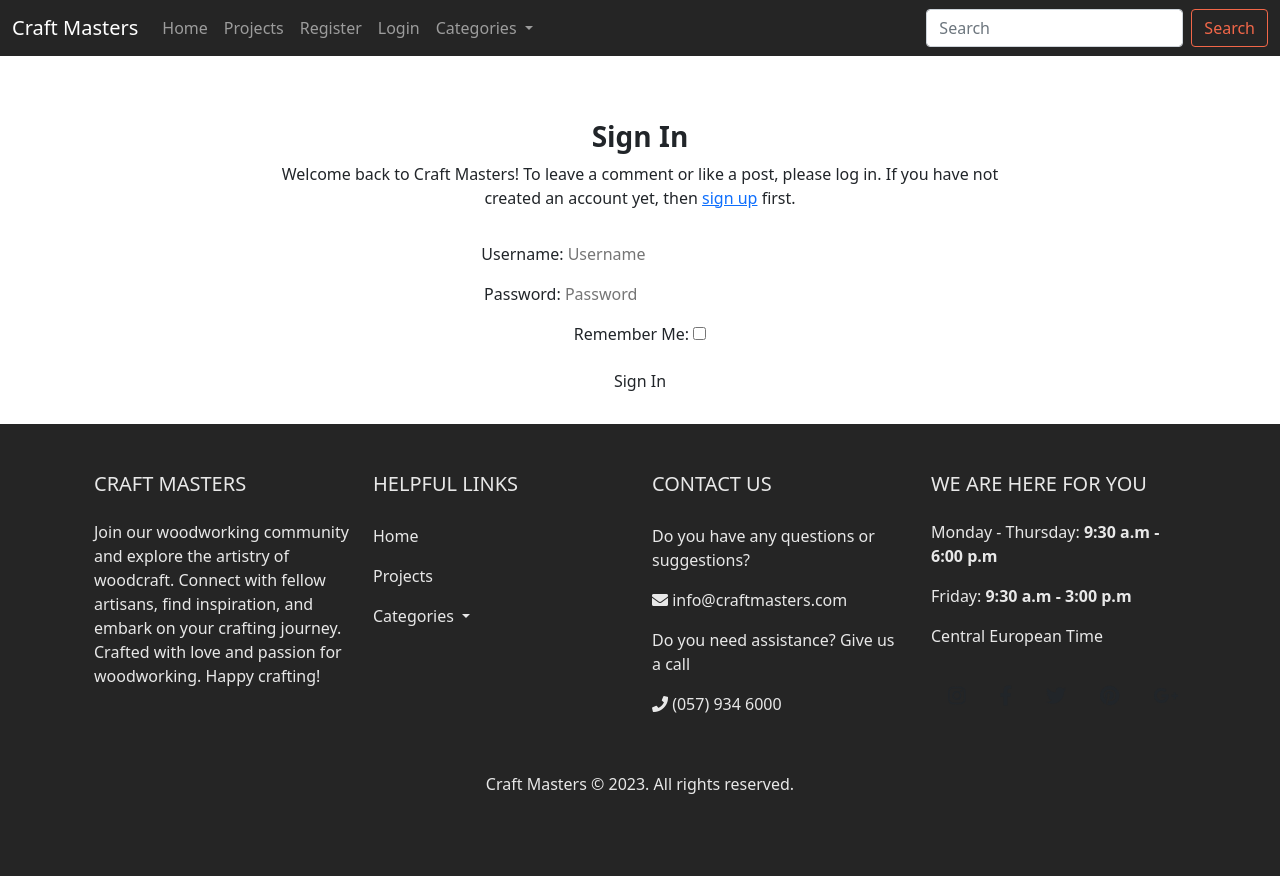
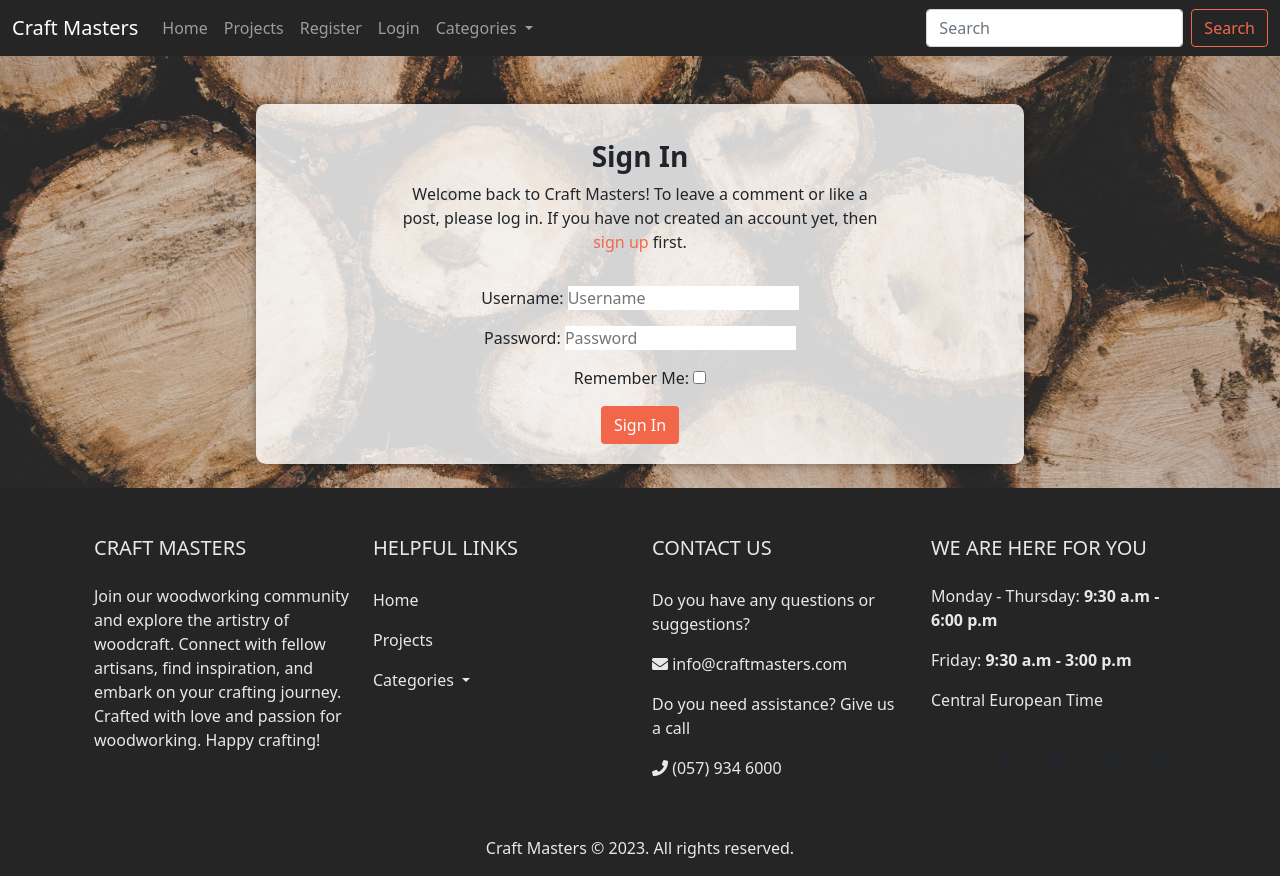
Before and after one commit to MarkD117/craftmasters, a Django app: page /accounts/login/ in a window 1280 px wide. Before the commit the page ends 794 px from the top, so only its background shows below. Run offline with Django 3.2, Linux system fonts and the light colour scheme; parts of the project's set-up code (start-up, migrations or seed data) failed here and were passed over; some libraries are stand-ins or nearby versions.

Commit message:
Add css style for login page

```diff
--- a/static/css/style.css
+++ b/static/css/style.css
@@ -2,6 +2,16 @@
     margin: 0;
     padding: 0;
     border: none;
+}
+
+body {
+    display: flex;
+    flex-direction: column;
+    min-height: 100vh;
+}
+
+main {
+    flex: 1;
 }
 
 /* ----- nav bar ----- */
@@ -257,6 +267,38 @@ ul.fa-ul{
     color: lightgray;
 }
 
+/* ----- login page ----- */
+
+
+.login-page-bg {
+    background: url('/static/images/login-bg-img.jpg') center center fixed;
+    background-size: cover;
+}
+
+.login-bg {
+    max-width: 40%;
+    background-color: rgba(255, 255, 255, 0.8); /* Add a semi-transparent white background to the form */
+    padding: 20px;
+    border-radius: 10px;
+    box-shadow: 0 0 10px rgba(0, 0, 0, 0.4); /* Add a subtle box shadow for contrast */
+}
+
+.signup-btn {
+    background-color: #f26749;
+    color: #fff;
+}
+
+.signup-btn:hover,
+.signup-btn:active {
+    background-color: #fff;
+    color: #f26749;
+    border: 1px solid #f26749;
+}
+
+.signup-link {
+    color: #f26749;
+    text-decoration: none;
+}
 
 /* ----- Media Queries ----- */
 
@@ -270,9 +312,19 @@ ul.fa-ul{
     }
 }
 
+@media (max-width: 1400px) {
+    .login-bg {
+        max-width: 50%;
+    }
+}
+
 @media (max-width: 1300px) {
     .project-image-container {
         height: 350px;
+    }
+
+    .login-bg {
+        max-width: 60%;
     }
 }
 
@@ -285,6 +337,10 @@ ul.fa-ul{
         height: 200px;
     }
 
+    .login-bg {
+        max-width: 70%;
+    }
+
 }
 
 @media (max-width: 900px) {
@@ -294,6 +350,10 @@ ul.fa-ul{
 
     .like-counter {
         margin-left: 0;
+    }
+
+    .login-bg {
+        max-width: 80%;
     }
 
 }
@@ -315,6 +375,10 @@ ul.fa-ul{
         margin-top: 15%;
     }
 
+    .login-bg {
+        max-width: 85%;
+    }
+
 }
 
 @media (max-width: 575px) {
```
